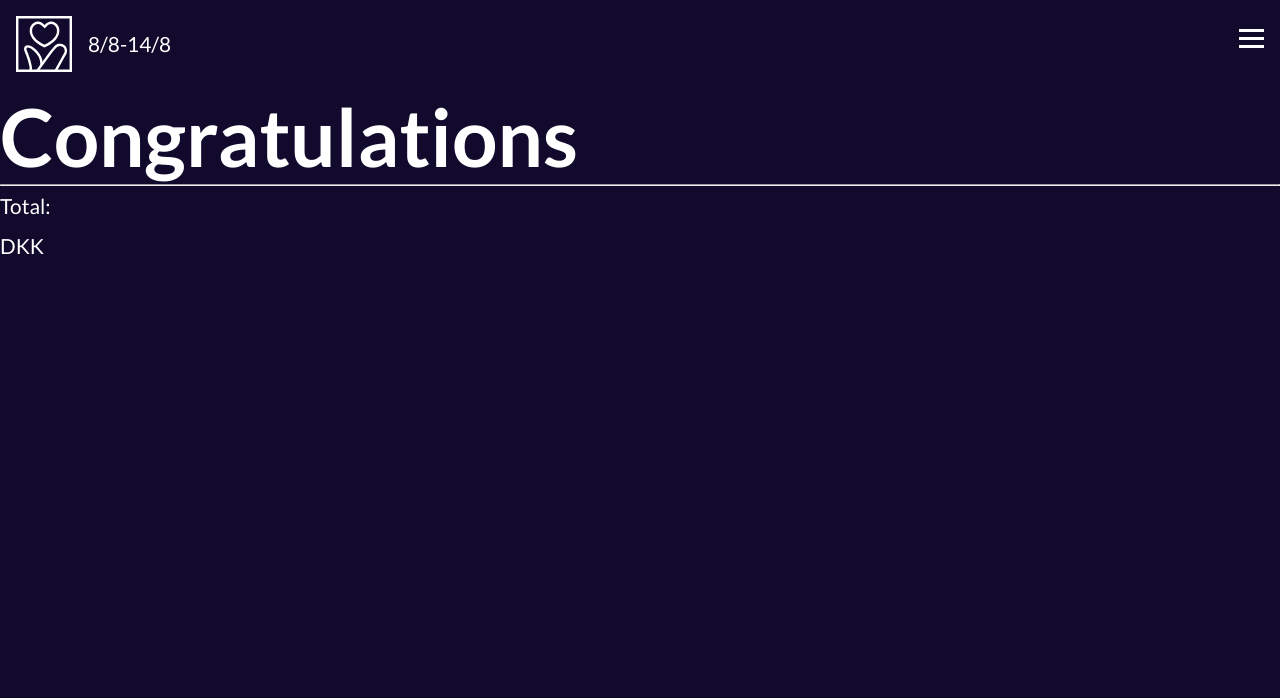
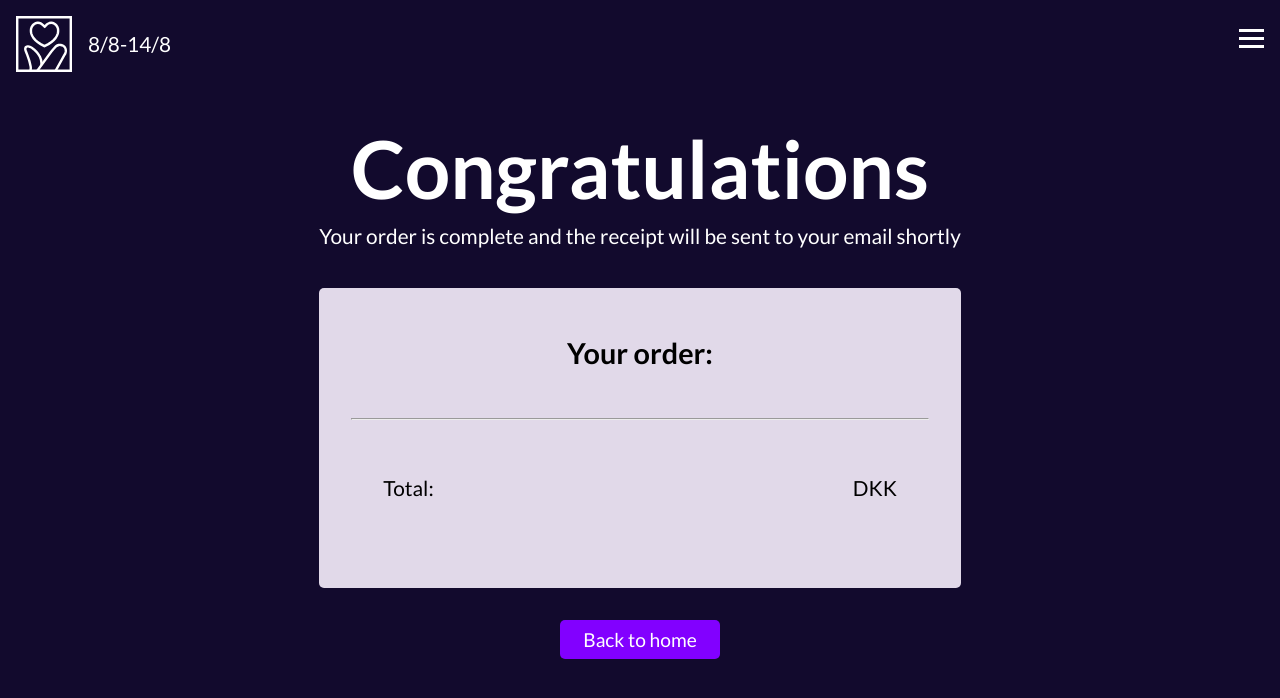
Before and after one commit to caro112f/hwaiting-booking, a React (Create React App) app: page /confirmation in a window 1280 px wide. Shown: the top 698 px of the page. Built offline with nearby package versions, Linux system fonts and the light colour scheme.

Commit message:
confirmation style

```diff
--- a/src/components/Breadcrumb.jsx
+++ /dev/null
@@ -1,3 +0,0 @@
-export default function Breadcrumb(props) {
-  return <div className="breadcrumb"></div>;
-}
--- a/src/components/TentsReceipt.jsx
+++ b/src/components/TentsReceipt.jsx
@@ -3,7 +3,10 @@ export default function TentsReceipt({ type, price, amount, id }) {
     <li className="basket-list">
       <div className="amount-type-wrapper">
         <div className="amount-wrapper">
-          <p>{amount} </p>
+          <div className="amount-container">
+            <p className="amount-p">{amount} </p>
+            <p>x</p>
+          </div>
         </div>
 
         <div className="type-wrapper">
--- a/src/routes/Booking.jsx
+++ b/src/routes/Booking.jsx
@@ -1,6 +1,4 @@
 import Basket from "../components/Basket";
-
-import Breadcrumb from "../components/Breadcrumb";
 
 import Tickets from "./Tickets";
 import CampingSpots from "./CampingSpots";
@@ -168,7 +166,6 @@ export default function Booking() {
   return (
     <section id="booking">
       {/* <Timer></Timer> */}
-      <Breadcrumb></Breadcrumb>
 
       <Routes>
         <Route
--- a/src/routes/Confirmation.jsx
+++ b/src/routes/Confirmation.jsx
@@ -1,5 +1,6 @@
 import { useContext } from "react";
 import { BasketContext } from "../contexts/basket";
+import { Link } from "react-router-dom";
 
 import BICampingSpots from "../components/BICampingSpots";
 //import BITicket from "../components/BITicket";
@@ -26,11 +27,19 @@ export default function Confirmation(
   props
 ) {
   const { basket } = useContext(BasketContext);
-  console.log("test");
+  console.log(fullPrice);
   return (
-    <div>
+    <section id="confirmation">
+      <div id="confirmation-wrapper">
+        <div className="heading-wrapper">
           <h1>Congratulations</h1>
-      <div>
+          <p>
+            Your order is complete and the receipt will be sent to your email
+            shortly
+          </p>
+        </div>
+        <div id="background-color">
+          <h3>Your order: </h3>
           <ul>
             {basket.tickets.map((ticket) => {
               return (
@@ -42,7 +51,9 @@ export default function Confirmation(
               );
             })}
             {basket.campingSpot.map((spot) => {
-            return <BICampingSpots key={spot.area} {...spot}></BICampingSpots>;
+              return (
+                <BICampingSpots key={spot.area} {...spot}></BICampingSpots>
+              );
             })}
             {basket.tentsBA.map((add) => {
               return <TentsReceipt key={add.id} {...add}></TentsReceipt>;
@@ -59,6 +70,10 @@ export default function Confirmation(
             <p className="basket-price"> {fullPrice} DKK</p>
           </div>
         </div>
+        <div className="next-step">
+          <Link to="/">Back to home</Link>
         </div>
+      </div>
+    </section>
   );
 }
--- /dev/null
+++ b/src/sass/layout/_confirmation.scss
@@ -0,0 +1,64 @@
+@use "../abstracts/vars";
+@use "../abstracts/mixins";
+
+#confirmation {
+  display: grid;
+  grid-template-columns: auto minmax(0, 1000px) auto;
+  place-content: center;
+  .heading-wrapper {
+    margin: 2rem 0rem 2rem 0rem;
+    text-align: center;
+  }
+  .next-step {
+    text-align: center;
+    margin-block: 2rem;
+    margin-inline: auto;
+    background-color: vars.$neonpurple;
+    max-width: 10rem;
+    border-radius: 5px;
+    padding: 8px;
+    @include mixins.bp-large {
+      margin-block: 2rem;
+    }
+  }
+}
+#confirmation-wrapper {
+  grid-column: 2/3;
+  place-content: center;
+  max-width: 800px;
+  margin-inline: auto;
+}
+#background-color {
+  background-color: #e1d9e9;
+  padding: 2rem;
+  border-radius: 5px;
+  h3 {
+    color: black;
+    text-align: center;
+    margin: 1rem 1rem 3rem 1rem;
+  }
+  li {
+    display: flex;
+    justify-content: space-between;
+    margin-block: 2rem;
+    padding: 1rem 2rem 1rem 2rem;
+  }
+  .amount-type-wrapper {
+    display: flex;
+    gap: 1rem;
+  }
+  .amount-container {
+    display: flex;
+    gap: 5px;
+  }
+  .totalprice {
+    display: flex;
+    justify-content: space-between;
+    margin-block: 2rem;
+    padding: 1rem 2rem 1rem 2rem;
+  }
+
+  p {
+    color: black;
+  }
+}
--- a/src/sass/layout/_index.scss
+++ b/src/sass/layout/_index.scss
@@ -6,3 +6,4 @@
 @forward "formpayment";
 @forward "additional";
 @forward "campingspots";
+@forward "confirmation";
```
Lines whose indentation alone changed are shown as unchanged.
